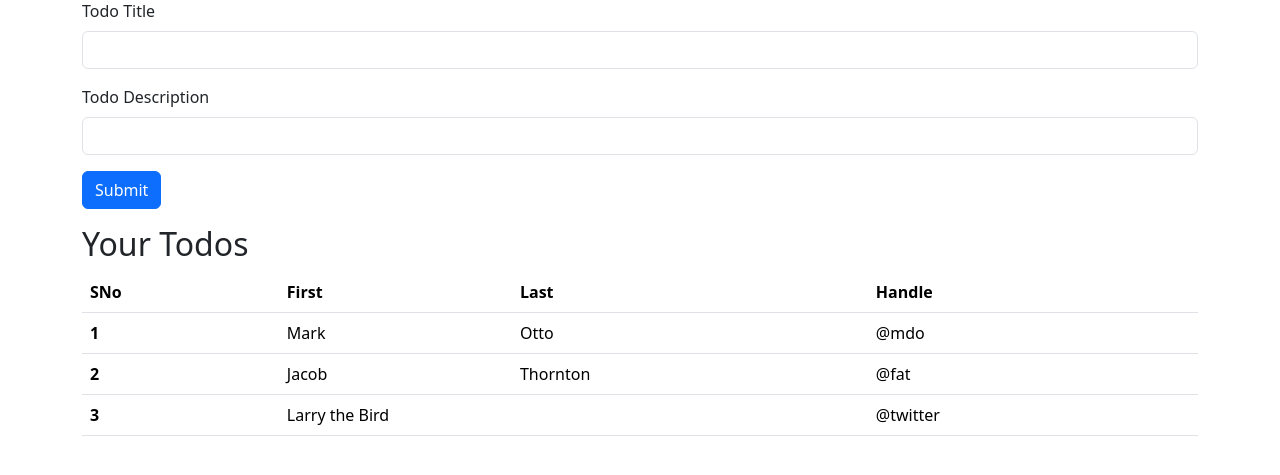
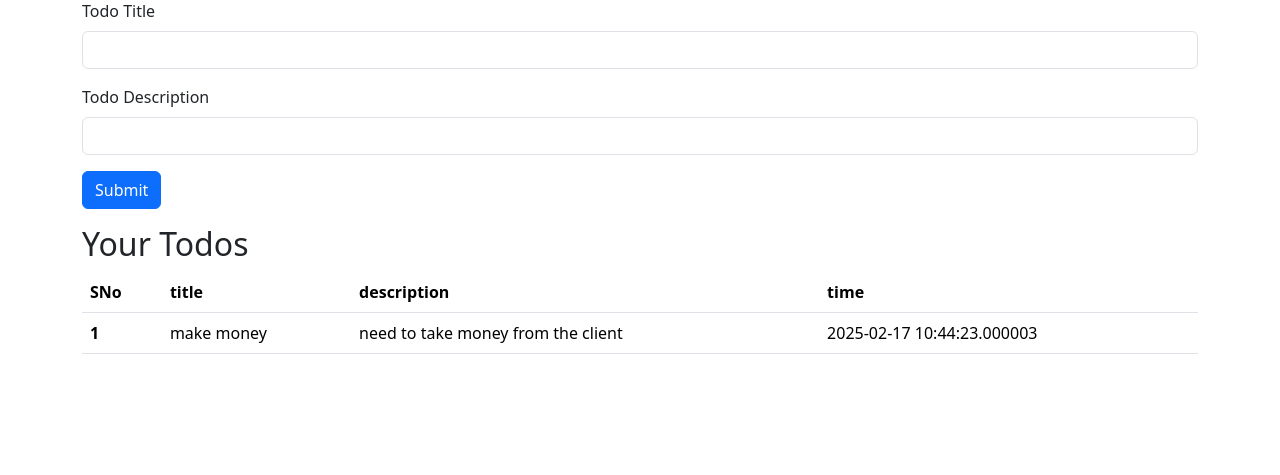
Before and after one commit to tushar239/PythonFlaskVSCodeProject, a Flask app: page / in a window 1280 px wide. Shown: the part 103-578 px from the top of the page. Run offline with Flask 3, Linux system fonts and the light colour scheme; data comes from the database, SQL or seed files in the repository.

Commit message:
first commit

```diff
--- a/app.py
+++ b/app.py
@@ -63,12 +63,20 @@ def home():
 
     db.session.add(todo)
     db.session.commit()
+
+    allTodos = Todo.query.all()
+    print(allTodos)
+
+    # passing allTodos in variable named allTodos to index.html.
+    # Using Jinja2 templating, I can read this variable in index.html
+    return render_template("index.html", allTodos = allTodos)
     #return "Hello, Flask!"
-    return render_template("index.html")
 
 @app.route("/show")
 def show_todos():
     allTodos = Todo.query.all()
+    print(allTodos)
+    return str(allTodos)
 
 @app.route("/hello/<name>")
 def hello_there(name):
--- a/templates/index.html
+++ b/templates/index.html
@@ -72,29 +72,21 @@
             <thead>
                 <tr>
                     <th scope="col">SNo</th>
-                    <th scope="col">First</th>
-                    <th scope="col">Last</th>
-                    <th scope="col">Handle</th>
+                    <th scope="col">title</th>
+                    <th scope="col">description</th>
+                    <th scope="col">time</th>
                 </tr>
             </thead>
             <tbody>
+                <!-- type jfor (jinja2 syntax for for loop)-->
+                {% for todo in allTodos %}
                 <tr>
-                    <th scope="row">1</th>
-                    <td>Mark</td>
-                    <td>Otto</td>
-                    <td>@mdo</td>
+                    <th scope="row">{{todo.sno}}</th>
+                    <td>{{todo.title}}</td>
+                    <td>{{todo.desc}}</td>
+                    <td>{{todo.date_created}}</td>
                 </tr>
-                <tr>
-                    <th scope="row">2</th>
-                    <td>Jacob</td>
-                    <td>Thornton</td>
-                    <td>@fat</td>
-                </tr>
-                <tr>
-                    <th scope="row">3</th>
-                    <td colspan="2">Larry the Bird</td>
-                    <td>@twitter</td>
-                </tr>
+                {% endfor %}
             </tbody>
         </table>
     </div>
```
Also changed, not shown: readme.txt.
